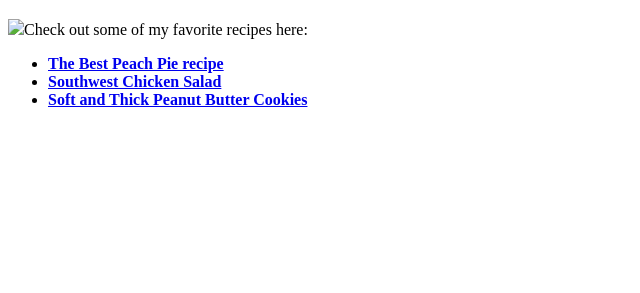
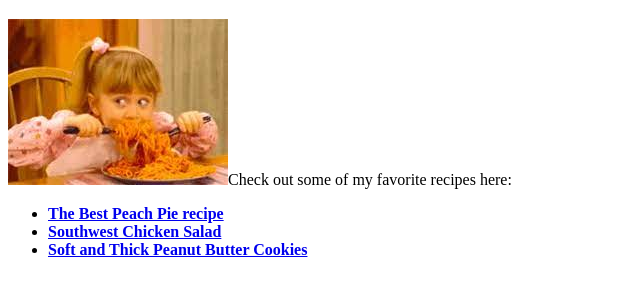
Before and after one commit to Adebimipe/Bimpe-s-Recipes, a plain HTML site: page index.html in a window 1280 px wide. Shown: the part 61-354 px from the top of the page, without its empty margins (0-640 px from the left). Drawn offline with Linux system fonts and the light colour scheme.

Commit message:
Update index.html

```diff
--- a/index.html
+++ b/index.html
@@ -6,7 +6,7 @@
 </head>
 <body>
     <h1>Welcome to The Cooking Corner with A</h1>
-    <img src="images/download.jpg"
+    <img src="images/download.jpeg"
     <h2>Check out some of my favorite recipes here:</h2>
     <ul>
         <li><strong><a href="peach.html">The Best Peach Pie recipe</a></strong></li>
```
